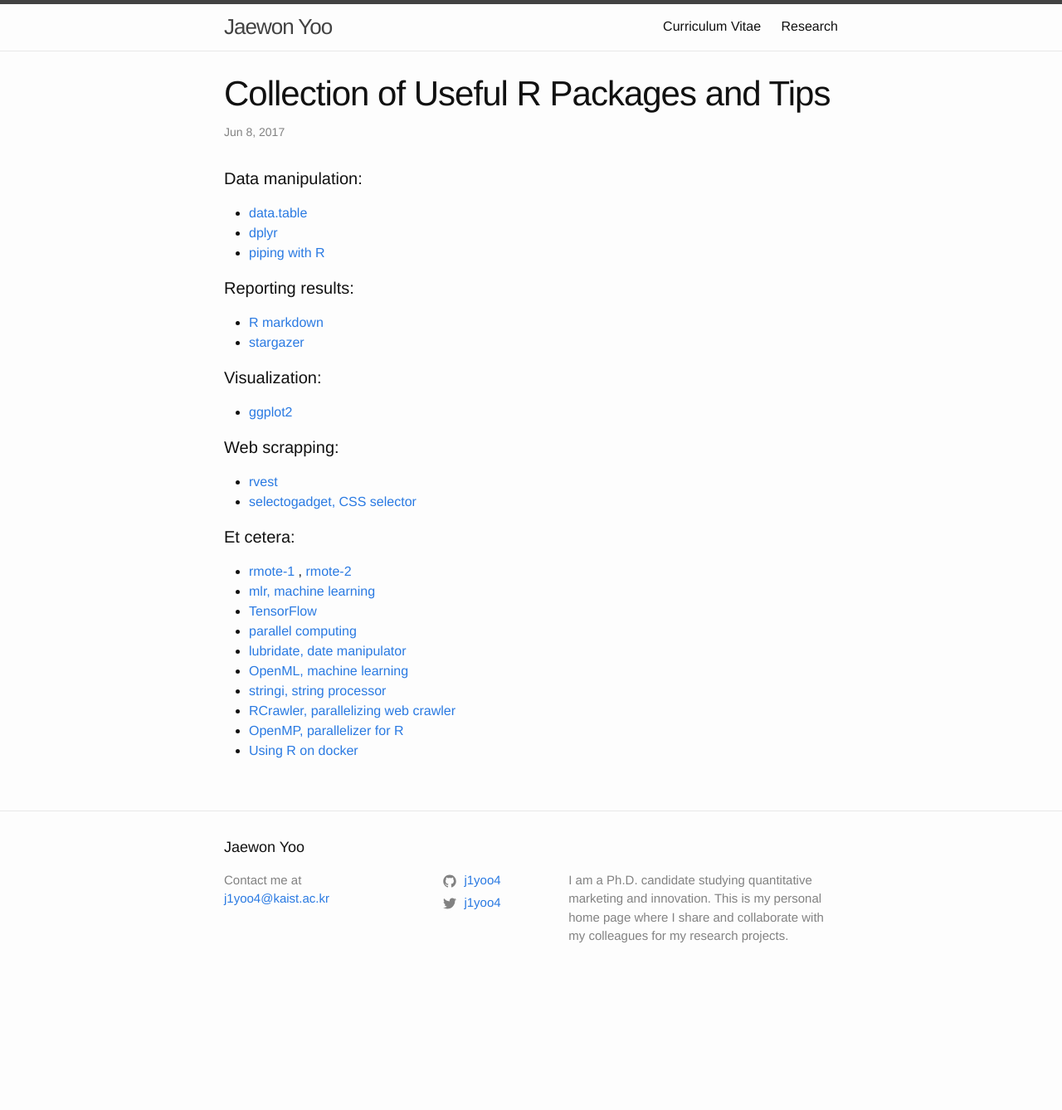
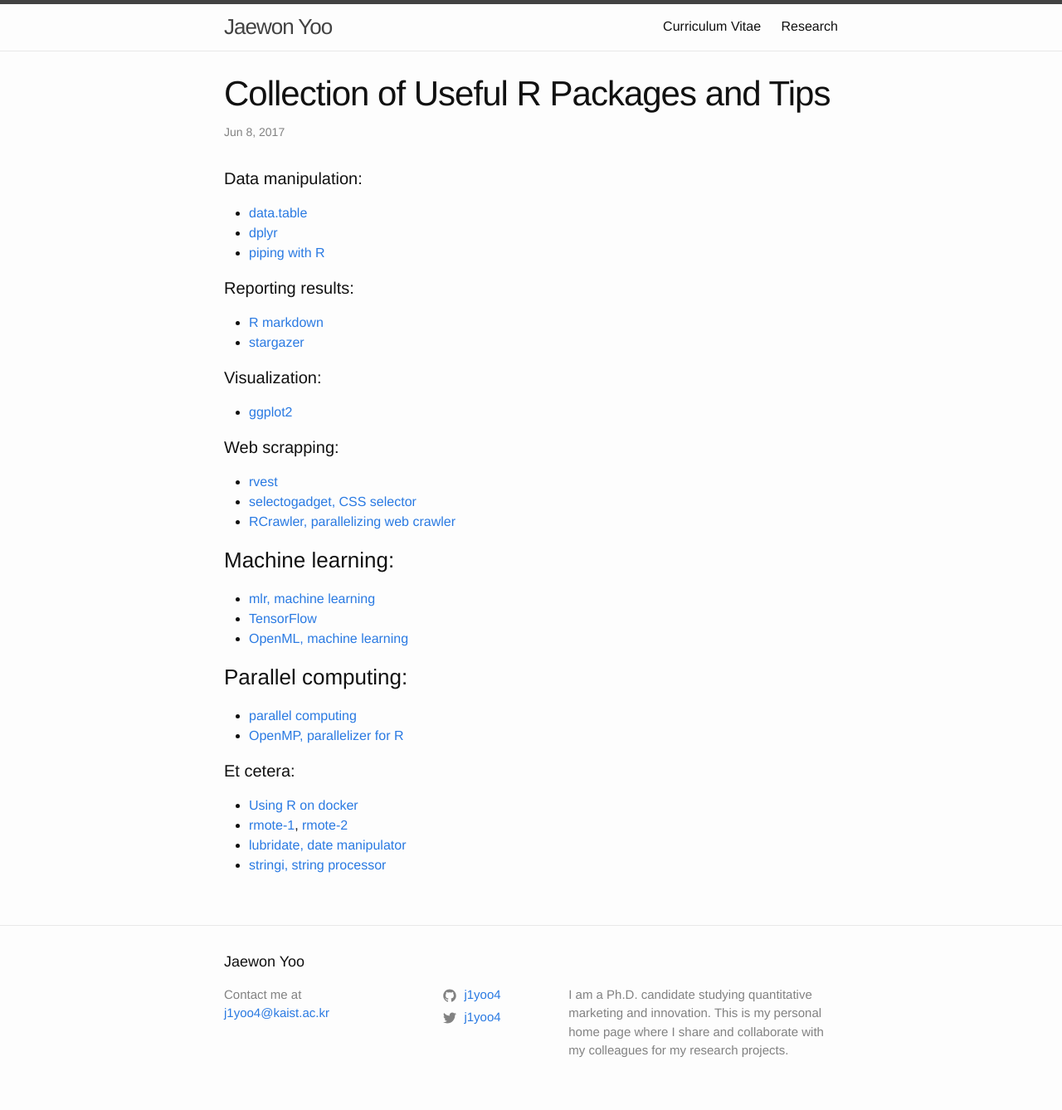
Before and after one commit to j1yoo/j1yoo.github.io, a Jekyll site: the page built from _posts/2017-06-08-useful_r_packages.md, in a window 1280 px wide. Shown: the whole page at 83% size. Built offline with Jekyll 4.4.1, drawn with Linux system fonts in a browser that asks for light colours; before the commit the page ends 1200 px from its top, so only the background shows below that.

Commit message:
Create 2017-06-08-useful_r_packages.md

```diff
--- a/_posts/2017-06-08-useful_r_packages.md
+++ b/_posts/2017-06-08-useful_r_packages.md
@@ -14,20 +14,24 @@
 * [stargazer](http://jakeruss.com/cheatsheets/stargazer.html)
 
 #### Visualization:
-* <a href="https://www.rstudio.com/wp-content/uploads/2015/03/ggplot2-cheatsheet.pdf"> ggplot2 </a>
+* [ggplot2](https://www.rstudio.com/wp-content/uploads/2015/03/ggplot2-cheatsheet.pdf)
 
 #### Web scrapping:
 * [rvest](https://cran.r-project.org/web/packages/rvest/rvest.pdf)
 * [selectogadget, CSS selector](https://cran.r-project.org/web/packages/rvest/vignettes/selectorgadget.html)
+* [RCrawler, parallelizing web crawler](http://www.sciencedirect.com/science/article/pii/S2352711017300110)
+
+### Machine learning:
+* [mlr, machine learning](https://cran.r-project.org/web/packages/mlr/vignettes/mlr.html)
+* [TensorFlow](https://tensorflow.rstudio.com/)
+* [OpenML, machine learning](https://cran.r-project.org/web/packages/OpenML/index.html)
+
+### Parallel computing:
+* [parallel computing](https://www.r-bloggers.com/r-with-parallel-computing-from-user-perspectives/)
+* [OpenMP, parallelizer for R](https://www.r-bloggers.com/r-and-openmp-boosting-compiled-code-on-multi-core-cpu-s/)
 
 #### Et cetera:
-* <a href="http://ryanhafen.com/blog/rmote"> rmote-1 </a>, <a href="https://github.com/cloudyr/rmote"> rmote-2 </a>
-* <a href="https://cran.r-project.org/web/packages/mlr/vignettes/mlr.html"> mlr, machine learning </a>
-* <a href="https://tensorflow.rstudio.com/"> TensorFlow </a>
-* <a href="https://www.r-bloggers.com/r-with-parallel-computing-from-user-perspectives/"> parallel computing </a>
-* <a href="https://cran.r-project.org/web/packages/lubridate/lubridate.pdf"> lubridate, date manipulator </a>
-* <a href="https://cran.r-project.org/web/packages/OpenML/index.html"> OpenML, machine learning </a>
-* <a href="https://www.rdocumentation.org/packages/stringi/versions/1.1.5"> stringi, string processor </a>
-* <a href="http://www.sciencedirect.com/science/article/pii/S2352711017300110"> RCrawler, parallelizing web crawler </a>
-* <a href="https://www.r-bloggers.com/r-and-openmp-boosting-compiled-code-on-multi-core-cpu-s/"> OpenMP, parallelizer for R </a>
 * [Using R on docker](https://github.com/rocker-org/rocker/wiki/Using-the-RStudio-image)
+* [rmote-1](http://ryanhafen.com/blog/rmote), [rmote-2](https://github.com/cloudyr/rmote)
+* [lubridate, date manipulator](https://cran.r-project.org/web/packages/lubridate/lubridate.pdf)
+* [stringi, string processor](https://www.rdocumentation.org/packages/stringi/versions/1.1.5)
```
